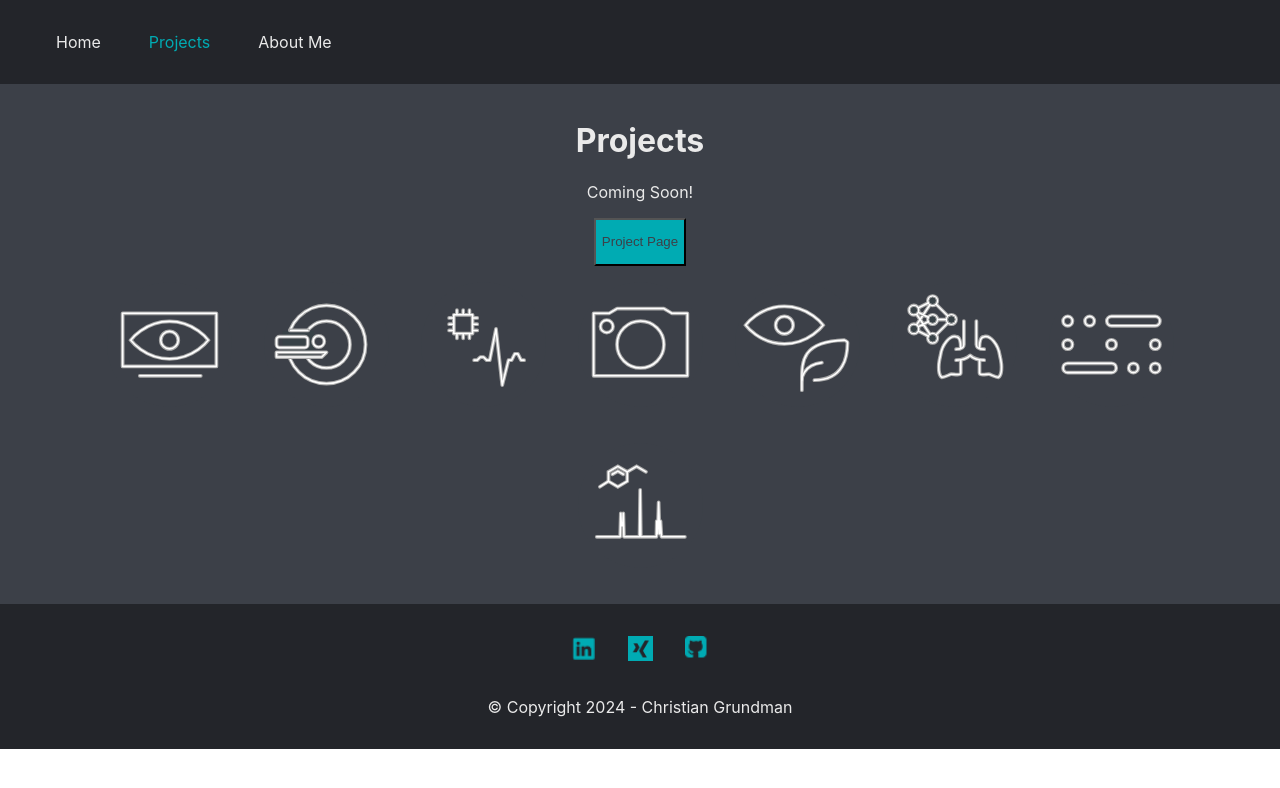
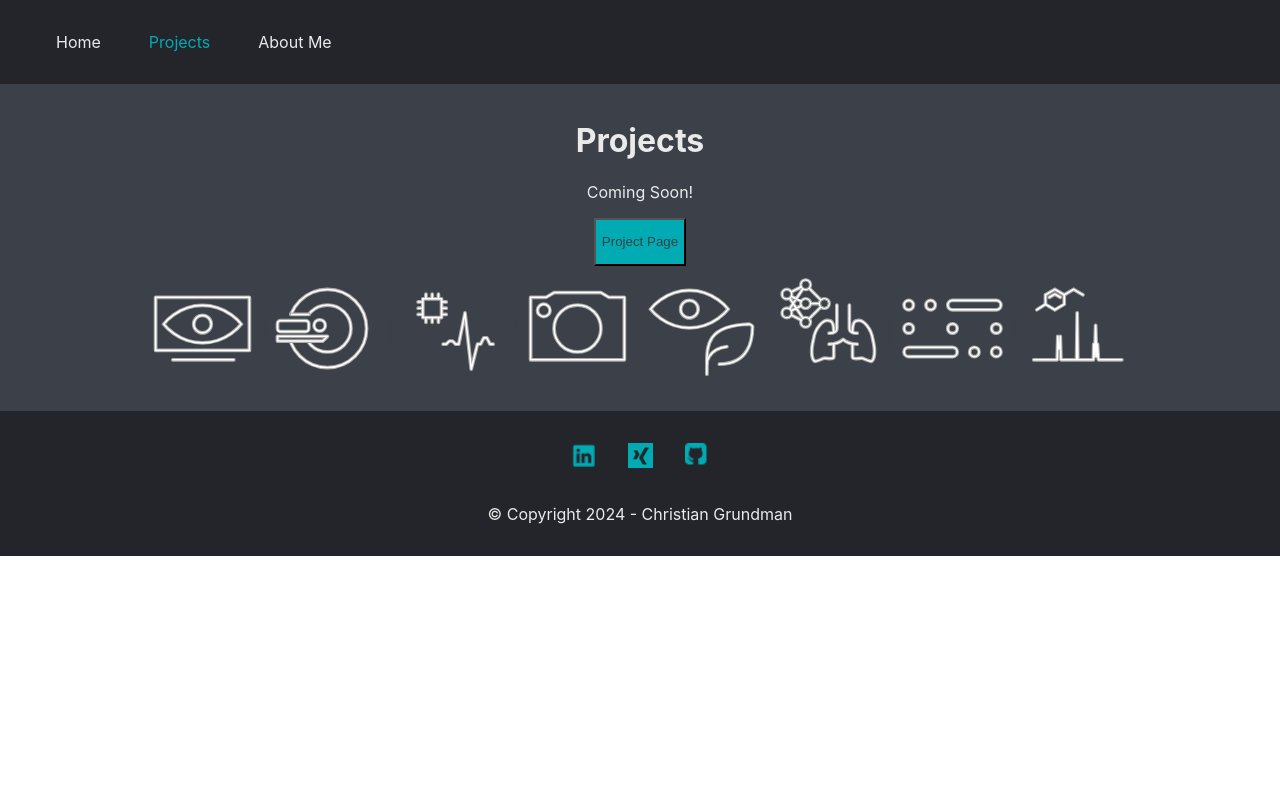
Before and after one commit to cgrundman/christian-grundman-website, a React (Create React App) app: page /projects in a window 1280 px wide. Shown: the top 788 px of the page. Built offline with nearby package versions, Linux system fonts and the light colour scheme.

Commit message:
create icon css class and attach to footer icons

```diff
--- a/src/components/Footer.js
+++ b/src/components/Footer.js
@@ -13,13 +13,13 @@ function Footer() {
         <footer className={classes.footer}>
             <div className={classes.row}>
                 <a href="https://www.linkedin.com/in/christian-grundman/" >
-                    <img src={linkedInIcon} alt="LinkedIn" width="25" />
+                    <img src={linkedInIcon} className={classes.icon} alt="LinkedIn" width="25" />
                 </a>
                 <a href="https://www.xing.com/profile/Christian_Grundman" >
-                    <img src={xingIcon} alt="Xing" width="25" />
+                    <img src={xingIcon} className={classes.icon} alt="Xing" width="25" />
                 </a>
                 <a href="https://github.com/cgrundman/" >
-                    <img src={githubIcon} alt="GitHub" width="25" />
+                    <img src={githubIcon} className={classes.icon} alt="GitHub" width="25" />
                 </a>
             </div>
             <div className={classes.row}>
--- a/src/components/Footer.module.css
+++ b/src/components/Footer.module.css
@@ -10,6 +10,6 @@
     margin-right: auto;
 }
 
-img {
+.icon {
     padding: 1rem;
 }
```
